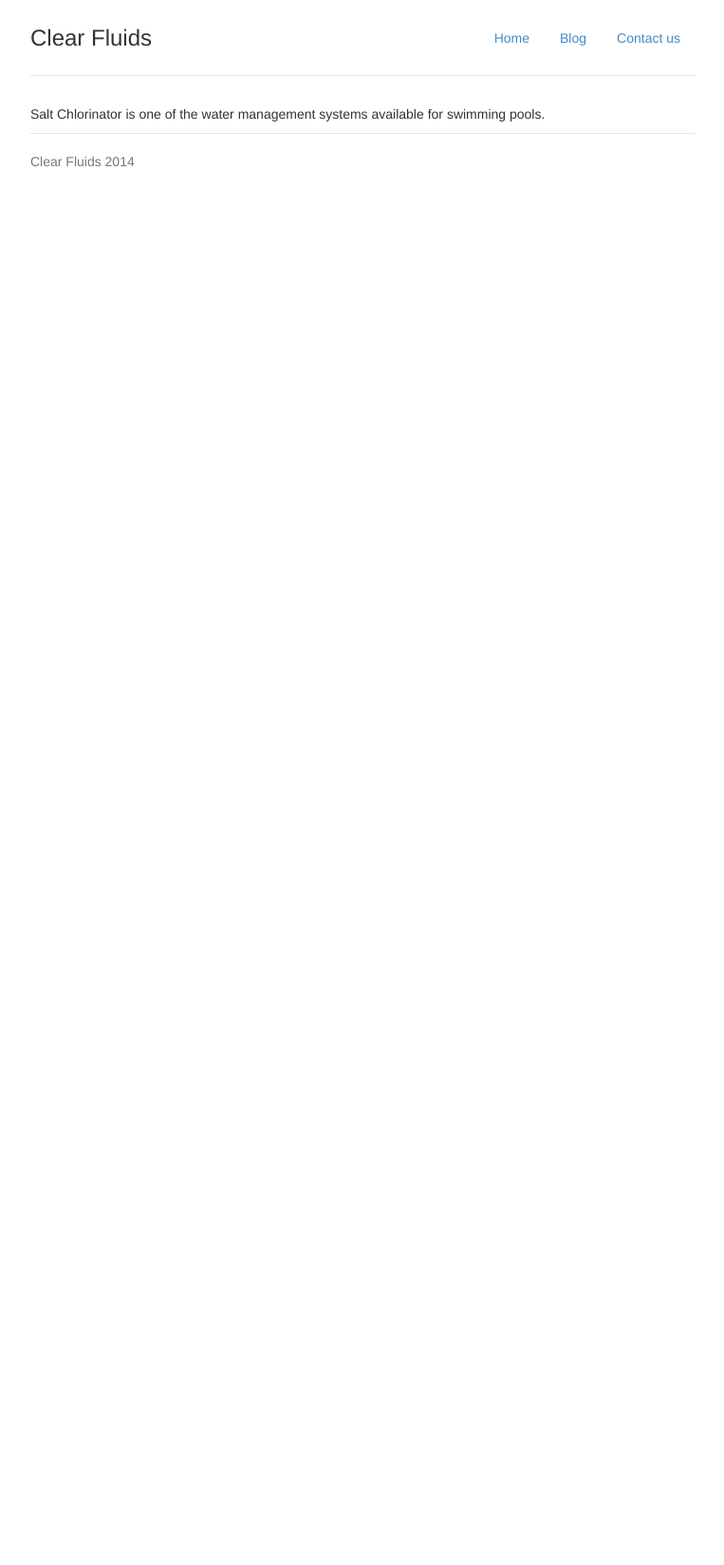
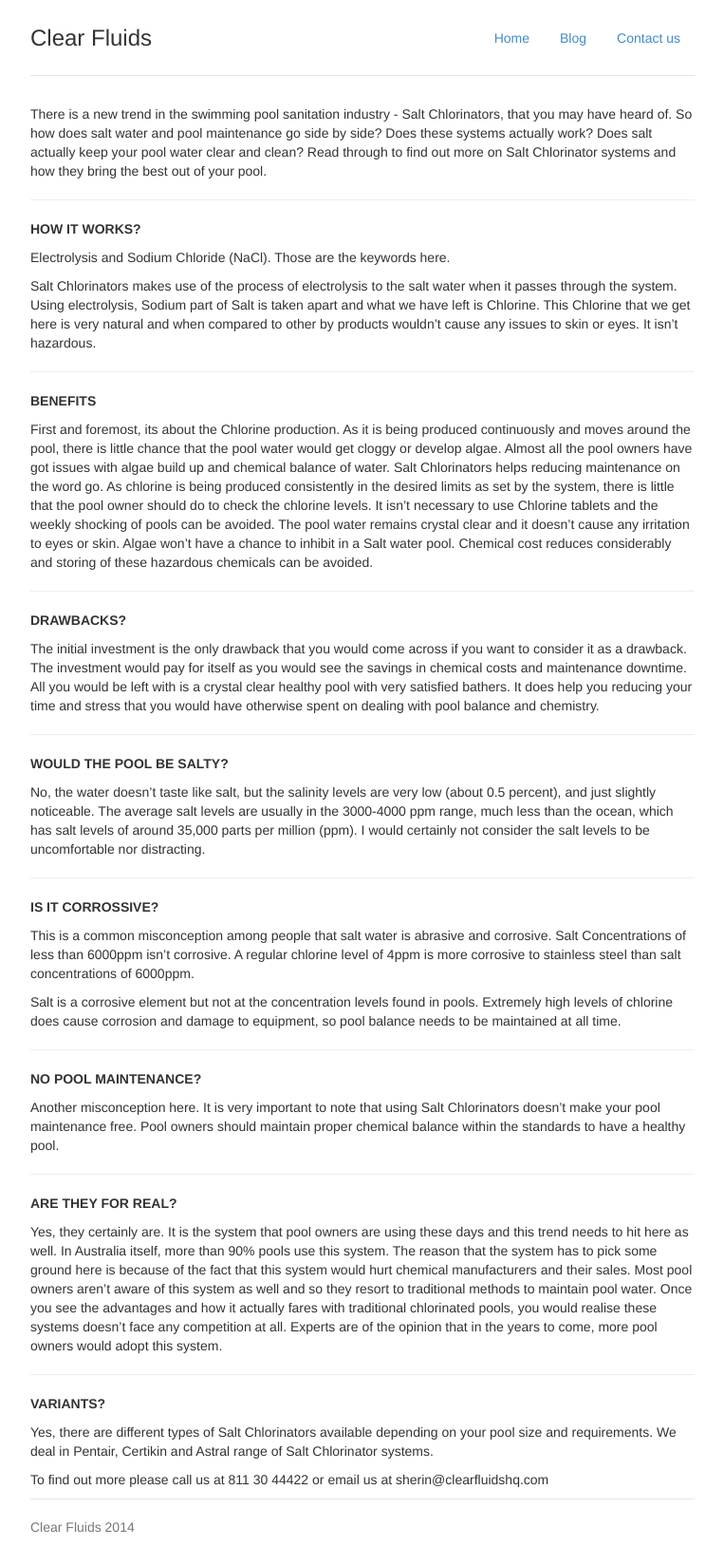
Before and after one commit to slkln/slkln.github.io, a Jekyll site: the page built from _posts/2014-02-05-salt-chlorinator.md, in a window 1280 px wide. Shown: the whole page at 95% size, without its empty margins (258-1021 px from the left). Built offline with Jekyll 4.4.1, drawn with Linux system fonts in a browser that asks for light colours; Markdown is read by kramdown in place of the engine named in the settings; before the commit the page ends 900 px from its top, so only the background shows below that.

Commit message:
Add post on salt chlorinator.

```diff
--- a/_posts/2014-02-05-salt-chlorinator.md
+++ b/_posts/2014-02-05-salt-chlorinator.md
@@ -1,6 +1,123 @@
 ---
 layout: minimal
-title: Reduce maintenance costs by switching to a salt chlorinator
+title: "Salt Chlorinators: A new trend in swimming pool sanitation"
 ---
 
-Salt Chlorinator is one of the water management systems available for swimming pools.
+There is a new trend in the swimming pool sanitation industry - Salt
+Chlorinators, that you may have heard of. So how does salt water and pool
+maintenance go side by side? Does these systems actually work? Does salt
+actually keep your pool water clear and clean? Read through to find out
+more on Salt Chlorinator systems and how they bring the best out of your
+pool.
+
+
+----------
+
+
+**HOW IT WORKS?**
+
+Electrolysis and Sodium Chloride (NaCl). Those are the keywords here.
+
+Salt Chlorinators makes use of the process of electrolysis to the salt
+water when it passes through the system.  Using electrolysis, Sodium part
+of Salt is taken apart and what we have left is Chlorine. This Chlorine
+that we get here is very natural and when compared to other by products
+wouldn't cause any issues to skin or eyes. It isn't hazardous.
+
+
+----------
+
+
+**BENEFITS**
+
+First and foremost, its about the Chlorine production. As it is being
+produced continuously and moves around the pool, there is little chance
+that the pool water would get cloggy or develop algae.
+Almost all the pool owners have got issues with algae build up and chemical
+balance of water. Salt Chlorinators helps reducing maintenance on the word
+go. As chlorine is being produced consistently in the desired limits as set
+by the system, there is little that the pool owner should do to check the
+chlorine levels. It isn't necessary to use Chlorine tablets and the weekly
+shocking of pools can be avoided.
+The pool water remains crystal clear and it doesn't cause any irritation to
+eyes or skin. Algae won't have a chance to inhibit in a Salt water pool.
+Chemical cost reduces considerably and storing of these hazardous chemicals
+can be avoided.
+
+
+----------
+
+
+**DRAWBACKS?**
+
+The initial investment is the only drawback that you would come across if
+you want to consider it as a drawback. The investment would pay for itself
+as you would see the savings in chemical costs and maintenance downtime.
+All you would be left with is a crystal clear healthy pool with very
+satisfied bathers. It does help you reducing your time and stress that you
+would have otherwise spent on dealing with pool balance and chemistry.
+
+
+
+----------
+
+
+**WOULD THE POOL BE SALTY?**
+
+No, the water doesn't taste like salt, but the salinity levels are very low
+(about 0.5 percent), and just slightly noticeable. The average salt levels
+are usually in the 3000-4000 ppm range, much less than the ocean, which has
+salt levels of around 35,000 parts per million (ppm). I would certainly not
+consider the salt levels to be uncomfortable nor distracting.
+
+
+----------
+
+**IS IT CORROSSIVE?**
+
+This is a common misconception among people that salt water is abrasive and
+corrosive. Salt Concentrations of less than 6000ppm isn't corrosive. A
+regular chlorine level of 4ppm is more corrosive to stainless steel than
+salt concentrations of 6000ppm.
+
+Salt is a corrosive element but not at the concentration levels found in
+pools. Extremely high levels of chlorine does cause corrosion and damage to
+equipment, so pool balance needs to be maintained at all time.
+
+----------
+
+**NO POOL MAINTENANCE?**
+
+Another misconception here. It is very important to note that using Salt
+Chlorinators doesn't make your pool maintenance free. Pool owners should
+maintain proper chemical balance within the standards to have a healthy
+pool.
+
+----------
+
+
+**ARE THEY FOR REAL?**
+
+Yes, they certainly are. It is the system that pool owners are using these
+days and this trend needs to hit here as well. In Australia itself, more
+than 90% pools use this system. The reason that the system has to pick some
+ground here is because of the fact that this system would hurt chemical
+manufacturers and their sales. Most pool owners aren't aware of this system
+as well and so they resort to traditional methods to maintain pool water.
+Once you see the advantages and how it actually fares with traditional
+chlorinated pools, you would realise these systems doesn't face any
+competition at all. Experts are of the opinion that in the years to come,
+more pool owners would adopt this system.
+
+
+----------
+
+
+**VARIANTS?**
+
+Yes, there are different types of Salt Chlorinators available depending on
+your pool size and requirements. We deal in Pentair, Certikin and Astral
+range of Salt Chlorinator systems.
+
+To find out more please call us at 811 30 44422 or email us at
+sherin@clearfluidshq.com
```
